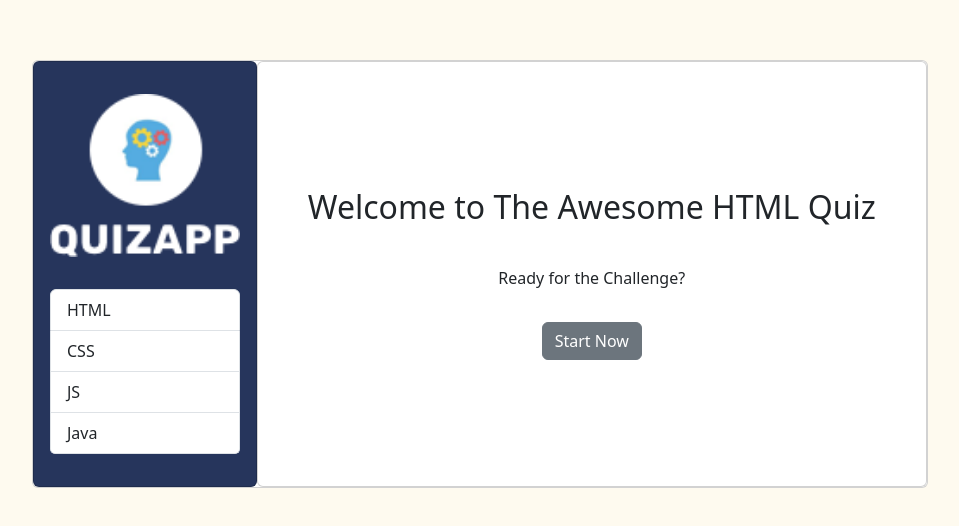
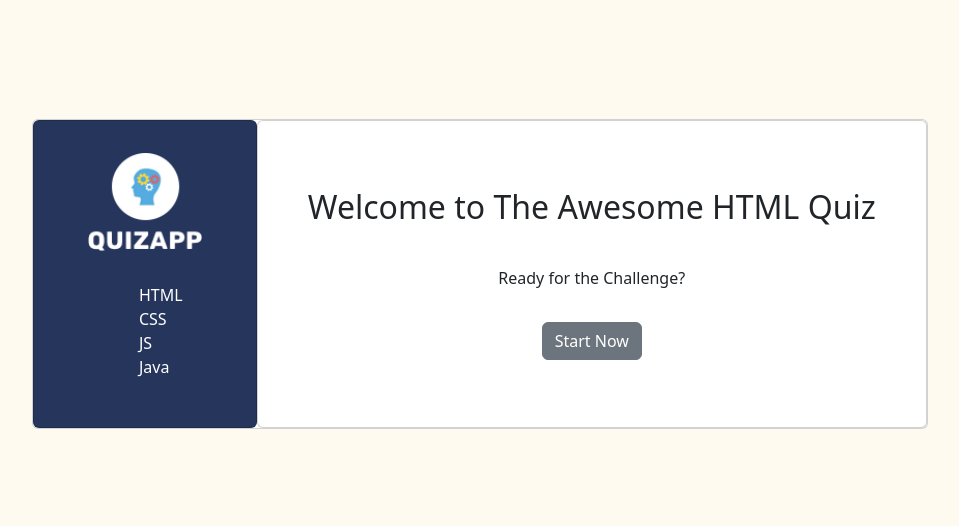
Before and after one commit to manuelbrauncoder/QuizzApp, a plain HTML site: page index.html in a window 1280 px wide. Shown: the part 126-652 px from the top of the page, without its empty margins (160-1119 px from the left). Drawn offline with nearby package versions, Linux system fonts and the light colour scheme.

Commit message:
new stuff

```diff
--- a/index.html
+++ b/index.html
@@ -22,12 +22,12 @@
         <!-- play card -->
         <div class="card outer-card">
             <div class="card card-left">
-                <img src="./img/logo.png" class="card-img-top" alt="...">
-                <ul class="list-group choice">
-                    <li class="list-group-item">HTML</li>
-                    <li class="list-group-item">CSS</li>
-                    <li class="list-group-item">JS</li>
-                    <li class="list-group-item">Java</li>
+                <img src="./img/logo.png" class="image" alt="...">
+                <ul>
+                    <li>HTML</li>
+                    <li>CSS</li>
+                    <li>JS</li>
+                    <li>Java</li>
                 </ul>
             </div>
             <!-- start card -->
@@ -61,6 +61,9 @@
                 <div>
                     <b id="currentQuestion">1</b> von <b id="numberOfQuestions">5</b> Fragen
                     <button id="next-button" disabled onclick="nextQuestion()" type="button" class="btn btn-primary">Next Question</button>
+                    <div class="progress">
+                        <div class="progress-bar" id="progress-bar" role="progressbar" style="width: 25%;" aria-valuenow="25" aria-valuemin="0" aria-valuemax="100">25%</div>
+                      </div>
                 </div>
             </div>
             <div id="end-screen" style="display: none;">
--- a/script.js
+++ b/script.js
@@ -98,6 +98,11 @@ function showQuestion() {
         renderEndScreen();
         currentQuestion = 0;
     } else {
+        let percent = currentQuestion / questions.length;
+        percent = Math.round(percent * 100);
+        console.log('Fortschritt:', percent)
+        document.getElementById('progress-bar').innerHTML = `${percent}%`;
+
         let question = questions[currentQuestion];
         document.getElementById('questionText').innerHTML = question['question'];
         document.getElementById('currentQuestion').innerHTML = currentQuestion + 1;
--- a/style.css
+++ b/style.css
@@ -12,13 +12,20 @@
     width: 25%;
     padding: 32px 16px;
     background-color: #26355C !important;
+    display: flex;
+    align-items: center;
 }
 
-.choice {
-    border: none !important;
-    color: white !important;
-    background-color: #26355C !important;
-    margin-top: 32px;
+ul {
+    border: none;
+    color: white;
+    background-color: #26355C;
+    margin-top: 32px !important;
+    list-style: none;
+    list-style-position: outside !important;
+}
+.image {
+    width: 60%;
 }
 
 .card-right {
```
Also changed, not shown: 1 other file.
